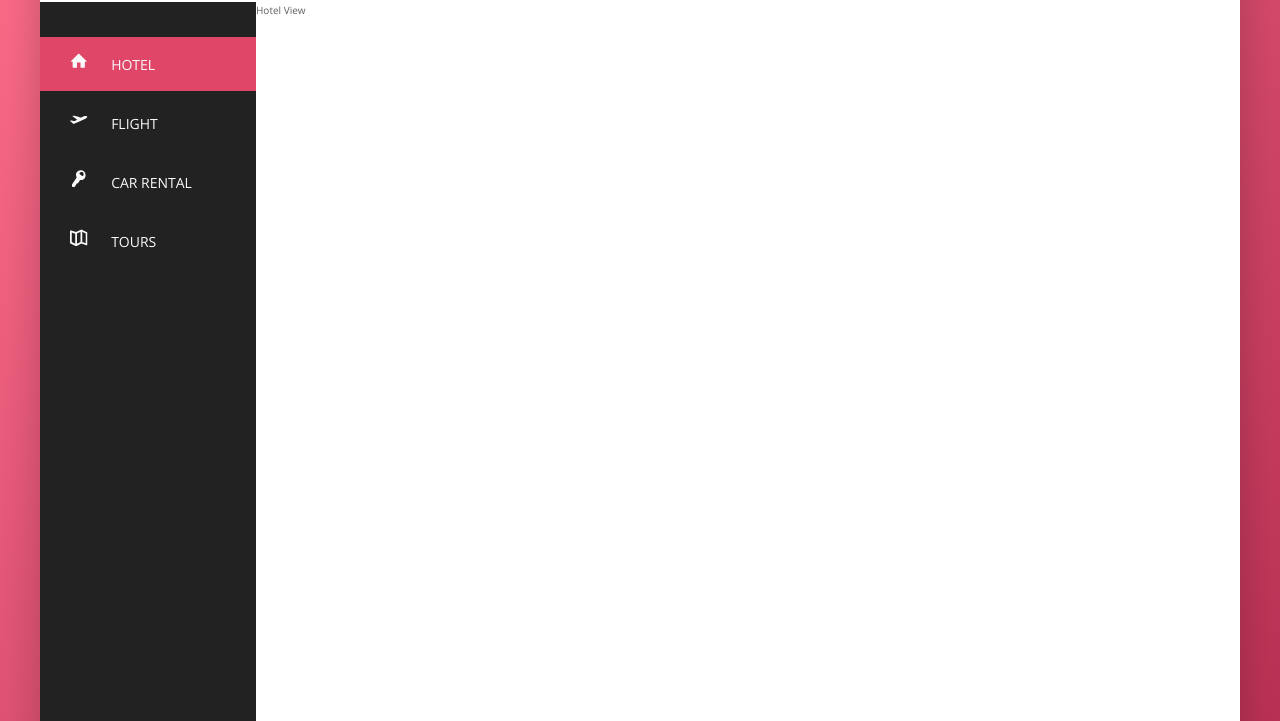
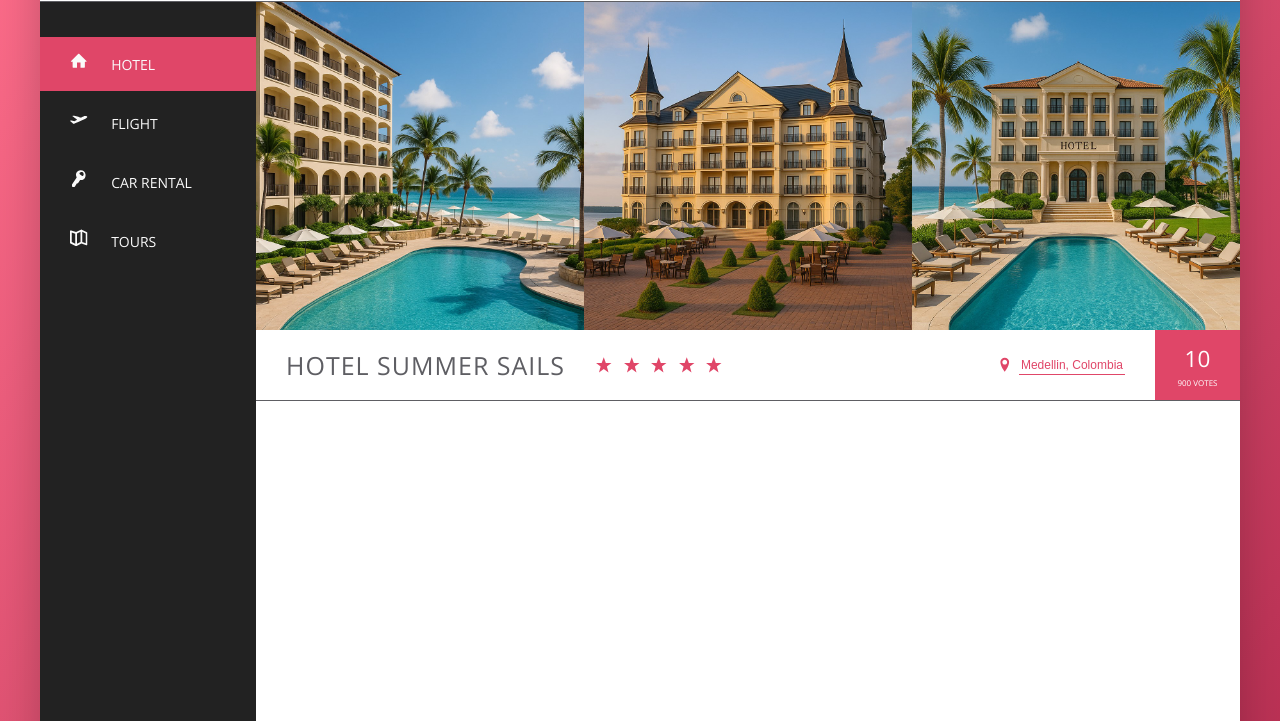
Before and after one commit to 6Mario6/css-flexbox-trillo-ui, a website: page index.html in a window 1280 px wide. Shown: the part 148-869 px from the top of the page. Drawn offline with nearby package versions, Linux system fonts and the light colour scheme.

Commit message:
feat: add hotel gallery and overview section with styling updates

```diff
--- a/index.html
+++ b/index.html
@@ -92,7 +92,61 @@
           </ul>
           <div class="legal">&copy; 2025 by trillo. All rights reserved.</div>
         </nav>
-        <main class="hotel-view">Hotel View</main>
+        <main class="hotel-view">
+          <div class="gallery">
+            <figure class="gallery__item">
+              <img
+                src="img/hotel-1.jpg"
+                alt="Photo of hotel 1"
+                class="gallery__photo"
+              />
+            </figure>
+
+            <figure class="gallery__item">
+              <img
+                src="img/hotel-3.jpg"
+                alt="Photo of hotel 3"
+                class="gallery__photo"
+              />
+            </figure>
+            <figure class="gallery__item">
+              <img
+                src="img/hotel-2.jpg"
+                alt="Photo of hotel 2"
+                class="gallery__photo"
+              />
+            </figure>
+          </div>
+          <div class="overview">
+            <h1 class="overview__heading">Hotel Summer Sails</h1>
+            <div class="overview__stars">
+              <svg class="overview__icon-star">
+                <use xlink:href="img/SVG/sprite.svg#icon-star"></use>
+              </svg>
+              <svg class="overview__icon-star">
+                <use xlink:href="img/SVG/sprite.svg#icon-star"></use>
+              </svg>
+              <svg class="overview__icon-star">
+                <use xlink:href="img/SVG/sprite.svg#icon-star"></use>
+              </svg>
+              <svg class="overview__icon-star">
+                <use xlink:href="img/SVG/sprite.svg#icon-star"></use>
+              </svg>
+              <svg class="overview__icon-star">
+                <use xlink:href="img/SVG/sprite.svg#icon-star"></use>
+              </svg>
+            </div>
+            <div class="overview__location">
+              <svg class="overview__icon-location">
+                <use xlink:href="img/SVG/sprite.svg#icon-location-pin"></use>
+              </svg>
+              <button class="btn-inline">Medellin, Colombia</button>
+            </div>
+            <div class="overview__rating">
+              <div class="overview__rating-average">10</div>
+              <div class="overview__rating-count">900 votes</div>
+          </div>
+        </main>
       </div>
     </div>
   </body>
--- a/scss/_components.scss
+++ b/scss/_components.scss
@@ -155,3 +155,98 @@
   text-align: center;
   padding: 2rem;
 }
+
+.gallery {
+  display: flex;
+  &__photo {
+    width: 100%;
+    display: block;
+  }
+}
+
+.overview {
+  display: flex;
+  align-items: center;
+  border-bottom: 1px solid var(--color-grey-dark-2);
+
+  &__heading {
+    font-size: 2.5rem;
+    font-weight: 300;
+    text-transform: uppercase;
+    letter-spacing: 1px;
+    padding: 1.5rem 3rem;
+  }
+  &__stars {
+    margin-right: auto;
+    display: flex;
+  }
+
+  &__icon-star,
+  &__icon-location {
+    width: 1.75rem;
+    height: 1.75rem;
+    fill: var(--color-primary);
+    margin-right: 1rem;
+  }
+  &__icon-location {
+    margin-right: 0.5rem;
+  }
+  &__location {
+    font-size: 1.2rem;
+    display: flex;
+    align-items: center;
+  }
+  &__rating {
+    background-color: var(--color-primary);
+    color: #fff;
+    margin-left: 3rem;
+    padding: 0 2.25rem;
+    align-self: stretch;
+    display: flex;
+    flex-direction: column;
+    align-items: center;
+    justify-content: center;
+  }
+  &__rating-average {
+    font-size: 2.25rem;
+    font-weight: 300;
+  }
+  &__rating-count {
+    font-size: 0.8rem;
+    text-transform: uppercase;
+  }
+}
+
+.btn-inline {
+  border: none;
+  color: var(--color-primary);
+  font-size: inherit;
+  border-bottom: 1px solid currentColor;
+  padding: 2px;
+  display: inline-block;
+  background-color: transparent;
+  cursor: pointer;
+  transition: all 0.2s;
+  &:hover {
+    color: var(--color-grey-dark-1);
+  }
+  &:focus {
+    outline: none;
+    animation: pulsate 1s infinite;
+  }
+}
+
+@keyframes pulsate {
+  0% {
+    transform: scale(1);
+    box-shadow: none;
+  }
+  50% {
+    transform: scale(1.05);
+    box-shadow: 0 1rem 4rem rgba(0, 0, 0, 0.25);
+  }
+  100% {
+    transform: scale(1);
+    box-shadow: none;
+  }
+}
--- a/scss/_layout.scss
+++ b/scss/_layout.scss
@@ -13,7 +13,7 @@
   font-size: 1.4rem;
   height: 7rem;
   background-color: #fff;
-  border-bottom: var(--color-grey-dark-2);
+  border-bottom: 1px solid var(--color-grey-dark-2);
 }
 
 .content {
```
Also changed, not shown: css/style.css, img/hotel-1.jpg (added), img/hotel-2.jpg (added), img/hotel-3.jpg (added).
